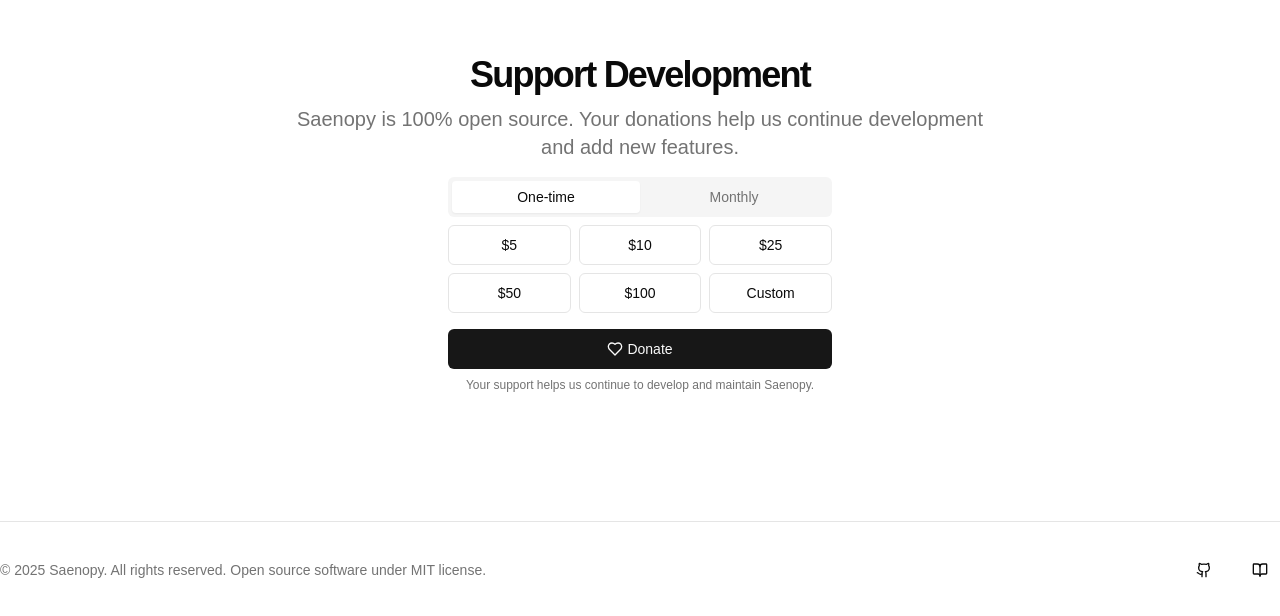
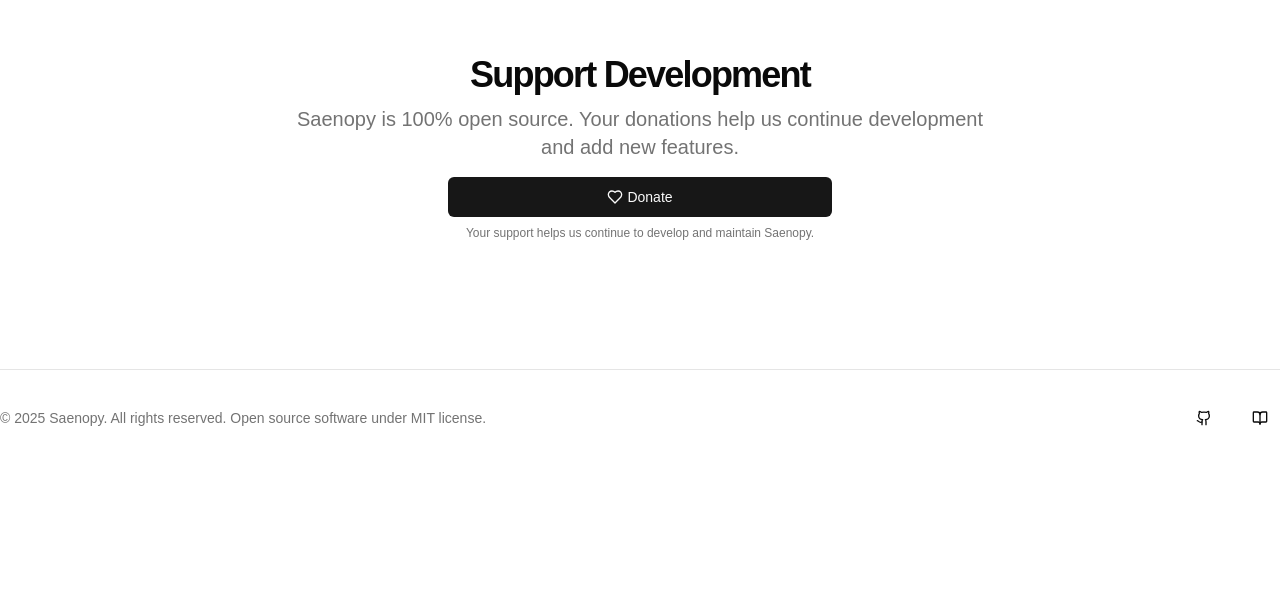
Before and after one commit to rgerum/saenopy_website, a Next.js app: page / in a window 1280 px wide. Shown: the part 6179-6795 px from the top of the page. After the commit the page ends 6645 px from the top, so only its background shows below. Built offline with nearby package versions, Linux system fonts and the light colour scheme.

Commit message:
fixed donate link to stripe

```diff
--- a/app/page.tsx
+++ b/app/page.tsx
@@ -691,7 +691,7 @@ export default function Home() {
                   </li>
                 </ul>
                 <div className="flex flex-col gap-2 min-[400px]:flex-row">
-                  <Link href="mailto:contact@example.com">
+                  <Link href="mailto:support@saenopy.com">
                     <Button size="lg" className="gap-1">
                       <Mail className="h-5 w-5" />
                       Contact Us
@@ -718,6 +718,13 @@ export default function Home() {
                 </p>
               </div>
               <div className="w-full max-w-sm space-y-2">
+                <Button className="w-full gap-1" asChild={true}>
+                  <Link href={"https://donate.stripe.com/dR6aGrepV6FT0lG144"}>
+                    <Heart className="h-5 w-5" />
+                    Donate
+                  </Link>
+                </Button>
+                {/*
                 <Tabs defaultValue="one-time" className="w-full">
                   <TabsList className="grid w-full grid-cols-2">
                     <TabsTrigger value="one-time">One-time</TabsTrigger>
@@ -732,9 +739,13 @@ export default function Home() {
                       <Button variant="outline">$100</Button>
                       <Button variant="outline">Custom</Button>
                     </div>
-                    <Button className="w-full gap-1">
-                      <Heart className="h-5 w-5" />
-                      Donate
+                    <Button className="w-full gap-1" asChild={true}>
+                      <Link
+                        href={"https://donate.stripe.com/dR6aGrepV6FT0lG144"}
+                      >
+                        <Heart className="h-5 w-5" />
+                        Donate
+                      </Link>
                     </Button>
                   </TabsContent>
                   <TabsContent value="monthly" className="space-y-4">
@@ -746,12 +757,16 @@ export default function Home() {
                       <Button variant="outline">$50</Button>
                       <Button variant="outline">Custom</Button>
                     </div>
-                    <Button className="w-full gap-1">
-                      <Heart className="h-5 w-5" />
-                      Subscribe
+                    <Button className="w-full gap-1" asChild={true}>
+                      <Link
+                        href={"https://donate.stripe.com/dR6aGrepV6FT0lG144"}
+                      >
+                        <Heart className="h-5 w-5" />
+                        Subscribe
+                      </Link>
                     </Button>
                   </TabsContent>
-                </Tabs>
+                </Tabs>*/}
                 <p className="text-xs text-muted-foreground">
                   Your support helps us continue to develop and maintain
                   Saenopy.
```
